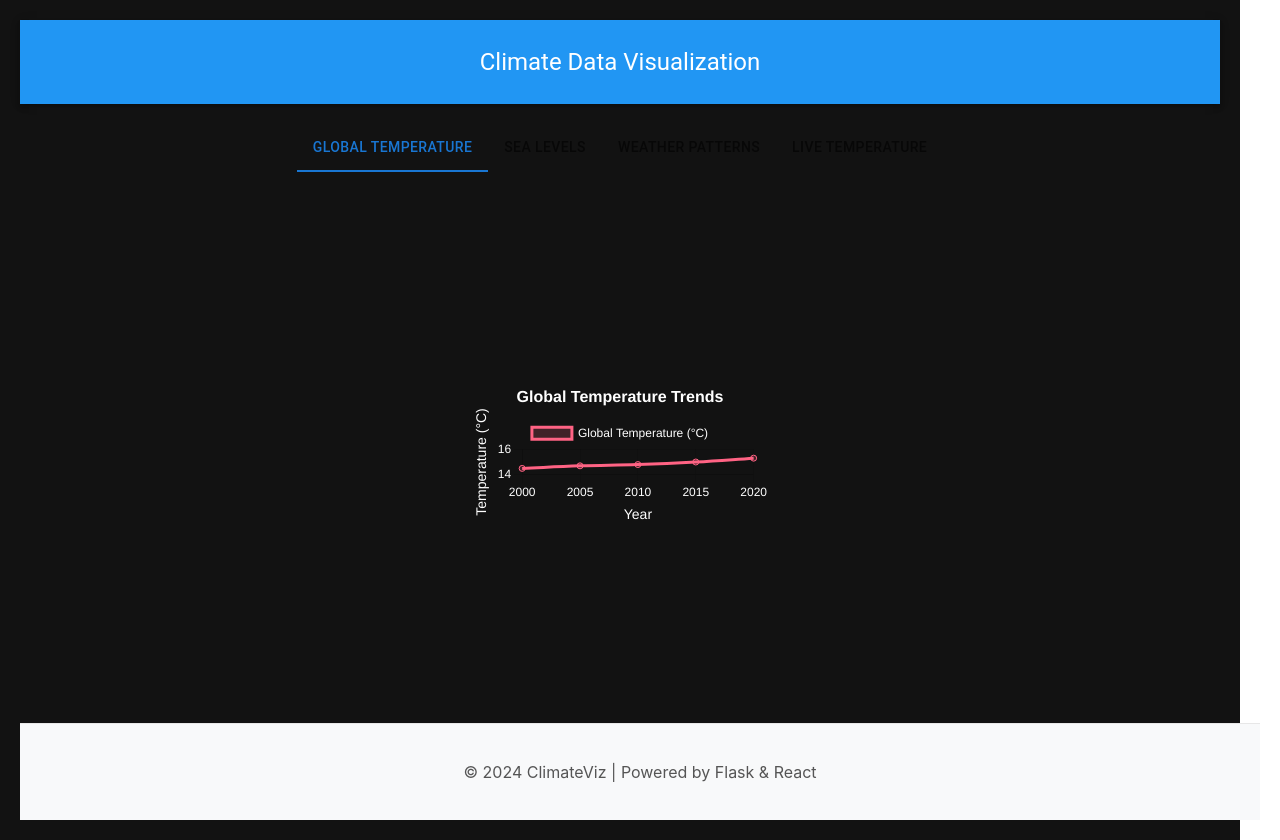
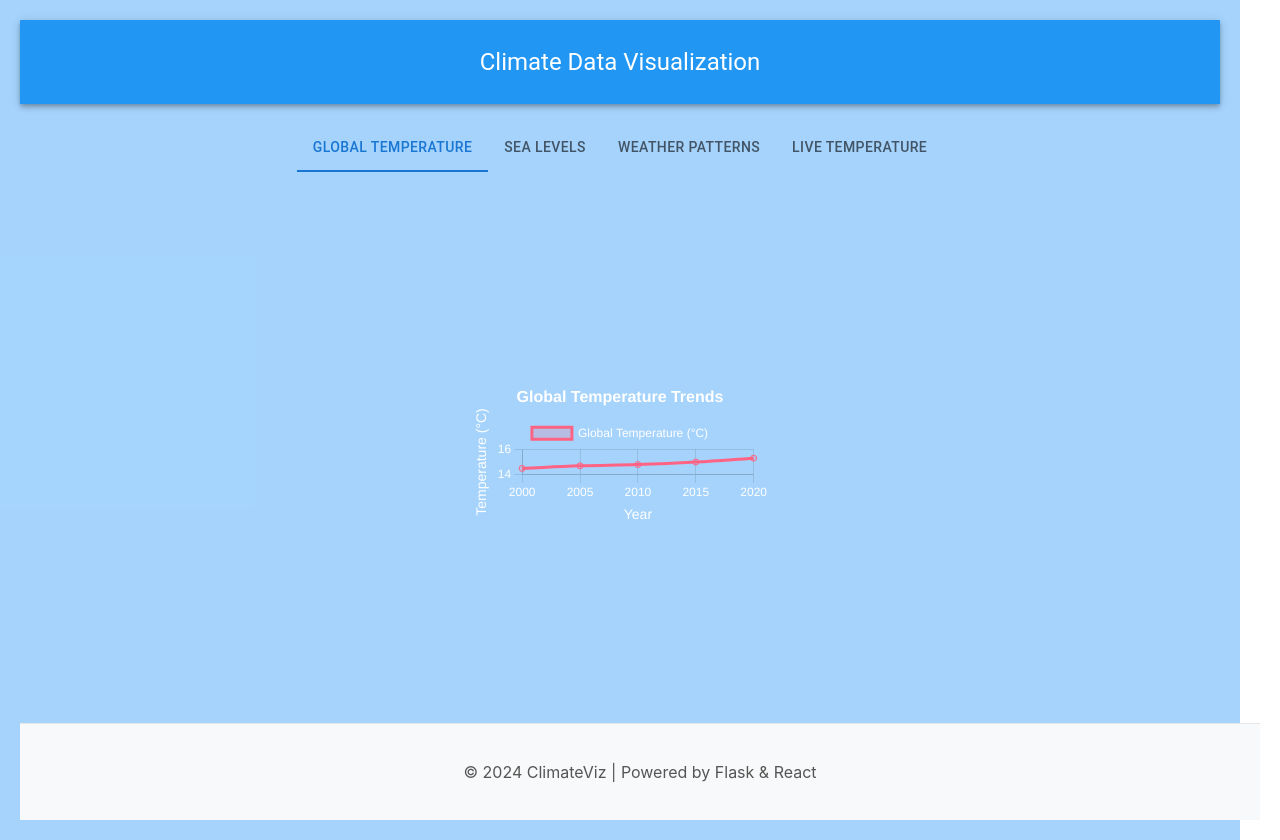
Before and after one commit to palism1/climate-view, a React (Vite) app: page / in a window 1280 px wide. Built offline with nearby package versions, Linux system fonts and the light colour scheme; no server answers.

Commit message:
styling update for visibility

```diff
--- a/src/App.css
+++ b/src/App.css
@@ -31,7 +31,7 @@ li {
   flex-direction: column;
   height: 100vh;
   width: 100vw;
-  background-color: #121212;
+  background-color: #0084f75a;
   margin: 0 auto;
   max-width: 1200px;
   padding: 20px;
--- a/src/modules/DataFetchingModule.ts
+++ b/src/modules/DataFetchingModule.ts
@@ -18,8 +18,8 @@ const NOAA_BASE_URL =
   import.meta.env.NOAA_API_BASE_URL ?? "https://api.weather.gov";
 const NASA_BASE_URL =
   import.meta.env.NASA_API_BASE_URL ?? "https://api.nasa.gov";
-const NOAA_API_KEY = import.meta.env.NOAA_API_KEY ?? "NOAA_API_KEY_NOT_SET";
-const NASA_API_KEY = import.meta.env.NASA_API_KEY ?? "NASA_API_KEY_NOT_SET";
+const NOAA_API_KEY = import.meta.env.NOAA_API_KEY ?? "NOAA_API_KEY";
+const NASA_API_KEY = import.meta.env.NASA_API_KEY ?? "NASA_API_KEY";
 
 // Simple in-memory cache used to store the latest successful fetch results,
 // allowing fallback if API calls fail subsequently.
--- a/src/styles/global.css
+++ b/src/styles/global.css
@@ -10,7 +10,7 @@ body,
 
 body {
   font-family: Arial, sans-serif;
-  background-color: #121212; /* Dark theme */
+  background-color: #afd0da; /* Dark theme */
   color: #fff; /* Light text for dark theme */
 }
 
```
